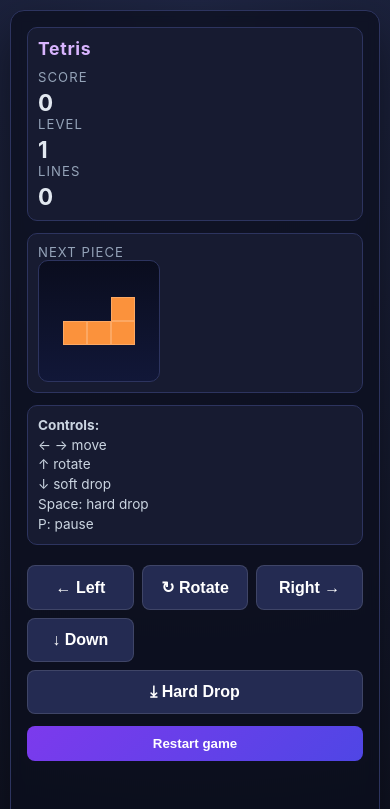
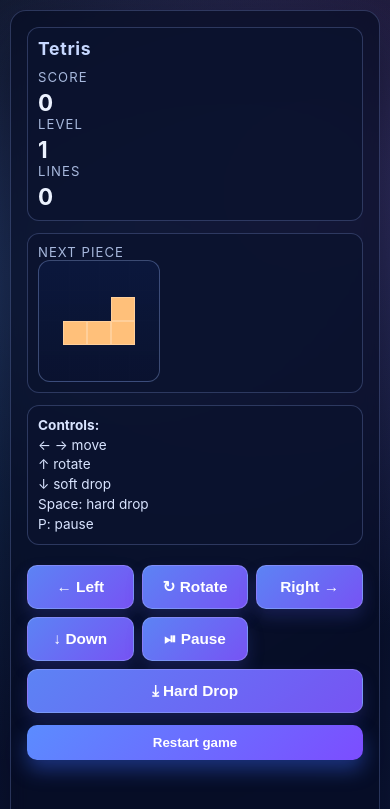
Before and after one commit to juancruzlunatech/Codex-Test, a plain HTML site: page index.html in a window 390 px wide. Shown: the top 809 px of the page. Drawn offline with Linux system fonts and the light colour scheme.

Commit message:
Refresh Tetris theme and improve mobile controls

```diff
--- a/index.html
+++ b/index.html
@@ -6,94 +6,137 @@
   <title>Tetris JS - Responsive Single Page</title>
   <style>
     :root {
-      --bg: #0f1221;
-      --panel: #171b31;
-      --accent: #8b5cf6;
-      --text: #e2e8f0;
-      --muted: #94a3b8;
+      --bg: #070b1e;
+      --panel: rgba(12, 19, 47, 0.8);
+      --panel-border: rgba(154, 178, 255, 0.24);
+      --accent: #7dd3fc;
+      --text: #ecf2ff;
+      --muted: #a7b8dd;
+      --btn-start: #5b8cff;
+      --btn-end: #7c4dff;
+      --btn-shadow: rgba(57, 103, 246, 0.42);
     }
+
     * { box-sizing: border-box; }
+
     body {
       margin: 0;
       min-height: 100vh;
       display: grid;
       place-items: center;
-      background: radial-gradient(circle at top, #1f2644, var(--bg) 60%);
       color: var(--text);
       font-family: Inter, system-ui, -apple-system, Segoe UI, Roboto, sans-serif;
       padding: 20px;
+      background:
+        radial-gradient(circle at 15% 20%, rgba(80, 160, 255, 0.25), transparent 40%),
+        radial-gradient(circle at 85% 12%, rgba(185, 120, 255, 0.24), transparent 35%),
+        radial-gradient(circle at 50% 100%, rgba(124, 240, 214, 0.2), transparent 42%),
+        linear-gradient(155deg, #050814 0%, #0a1230 45%, #101d46 100%);
+      overflow-x: hidden;
     }
+
     .wrap {
       display: grid;
-      grid-template-columns: auto 220px;
+      grid-template-columns: auto 240px;
       gap: 18px;
-      background: rgba(10, 13, 28, 0.7);
-      border: 1px solid #2d345f;
-      border-radius: 14px;
-      box-shadow: 0 20px 50px rgba(0,0,0,0.5);
+      background: rgba(5, 11, 33, 0.68);
+      border: 1px solid var(--panel-border);
+      border-radius: 16px;
+      box-shadow: 0 24px 60px rgba(2, 6, 18, 0.6);
       padding: 16px;
-      backdrop-filter: blur(6px);
+      backdrop-filter: blur(8px);
     }
+
     #game {
       width: min(300px, 100%);
       height: auto;
       aspect-ratio: 1 / 2;
     }
+
     canvas {
-      background: linear-gradient(#0a0d1e, #111738);
-      border: 1px solid #2d345f;
-      border-radius: 10px;
+      background:
+        linear-gradient(rgba(12, 24, 62, 0.92), rgba(10, 19, 48, 0.95)),
+        repeating-linear-gradient(
+          0deg,
+          rgba(255, 255, 255, 0.04) 0,
+          rgba(255, 255, 255, 0.04) 1px,
+          transparent 1px,
+          transparent 30px
+        ),
+        repeating-linear-gradient(
+          90deg,
+          rgba(255, 255, 255, 0.04) 0,
+          rgba(255, 255, 255, 0.04) 1px,
+          transparent 1px,
+          transparent 30px
+        );
+      border: 1px solid rgba(161, 189, 255, 0.32);
+      border-radius: 12px;
       image-rendering: pixelated;
       display: block;
     }
+
     .hud {
       display: flex;
       flex-direction: column;
       gap: 12px;
     }
+
     .card {
       background: var(--panel);
-      border: 1px solid #2d345f;
-      border-radius: 10px;
+      border: 1px solid var(--panel-border);
+      border-radius: 12px;
       padding: 10px;
     }
+
     h1 {
       margin: 0 0 10px;
       font-size: 1.1rem;
-      color: #d8b4fe;
+      color: #c7d8ff;
       letter-spacing: .04em;
     }
+
     .label { color: var(--muted); font-size: .82rem; text-transform: uppercase; letter-spacing: .08em; }
     .value { font-size: 1.4rem; font-weight: 700; margin-top: 4px; }
-    .controls { font-size: .85rem; line-height: 1.45; color: #cbd5e1; }
+    .controls { font-size: .85rem; line-height: 1.45; color: #d9e4ff; }
+
     .touch-controls {
       display: none;
       grid-template-columns: repeat(3, minmax(0, 1fr));
       gap: 8px;
       margin-top: 8px;
     }
+
     .touch-controls button {
       padding: 12px 6px;
-      font-size: 1rem;
-      border: 1px solid rgba(255,255,255,.12);
-      background: #242b52;
+      font-size: .96rem;
+      border: 1px solid rgba(194, 211, 255, .28);
+      background: linear-gradient(135deg, rgba(97, 138, 255, .95), rgba(125, 88, 255, .95));
+      box-shadow: 0 8px 16px rgba(66, 69, 180, .28);
     }
+
     .touch-controls .wide { grid-column: span 3; }
+    .touch-controls .side { grid-column: span 1; }
+
     button {
       border: none;
-      border-radius: 8px;
+      border-radius: 10px;
       padding: 10px;
-      background: linear-gradient(135deg, #7c3aed, #4f46e5);
+      background: linear-gradient(135deg, var(--btn-start), var(--btn-end));
       color: #fff;
       font-weight: 700;
       cursor: pointer;
+      box-shadow: 0 10px 20px var(--btn-shadow);
     }
+
     button:hover { filter: brightness(1.08); }
+
     .over {
-      color: #fda4af;
+      color: #ffd0da;
       font-weight: 700;
       min-height: 22px;
     }
+
     @media (max-width: 760px) {
       body { padding: 10px; }
       .wrap {
@@ -135,7 +178,8 @@
         <button data-action="rotate">↻ Rotate</button>
         <button data-action="right">Right →</button>
         <button data-action="down">↓ Down</button>
-        <button class="wide" data-action="drop">⤓ Hard Drop</button>
+        <button data-action="pause" class="side">⏯ Pause</button>
+        <button data-action="drop" class="wide">⤓ Hard Drop</button>
       </div>
       <button id="restart">Restart game</button>
       <div class="over" id="status"></div>
@@ -150,8 +194,13 @@
   const board = Array.from({ length: ROWS }, () => Array(COLS).fill(0));
 
   const colors = {
-    I: '#22d3ee', O: '#fde047', T: '#c084fc', S: '#34d399',
-    Z: '#f87171', J: '#60a5fa', L: '#fb923c'
+    I: '#5ee7ff',
+    O: '#ffe58f',
+    T: '#c7a6ff',
+    S: '#70f6c3',
+    Z: '#ff8fa6',
+    J: '#8fc8ff',
+    L: '#ffc07a'
   };
 
   const shapes = {
@@ -205,10 +254,20 @@
   let next = createPiece();
 
   function drawBlock(c, x, y, color) {
+    const px = x * BLOCK;
+    const py = y * BLOCK;
+
     c.fillStyle = color;
-    c.fillRect(x * BLOCK, y * BLOCK, BLOCK, BLOCK);
-    c.strokeStyle = 'rgba(255,255,255,.15)';
-    c.strokeRect(x * BLOCK + .5, y * BLOCK + .5, BLOCK - 1, BLOCK - 1);
+    c.fillRect(px, py, BLOCK, BLOCK);
+
+    c.fillStyle = 'rgba(255,255,255,0.2)';
+    c.fillRect(px + 2, py + 2, BLOCK - 4, 5);
+
+    c.fillStyle = 'rgba(10,20,45,0.2)';
+    c.fillRect(px + 2, py + BLOCK - 8, BLOCK - 4, 6);
+
+    c.strokeStyle = 'rgba(255,255,255,.22)';
+    c.strokeRect(px + .5, py + .5, BLOCK - 1, BLOCK - 1);
   }
 
   function collide(piece, offX = 0, offY = 0, shape = piece.shape) {
@@ -299,12 +358,11 @@
       if (cell) drawBlock(ctx, x, y, colors[cell]);
     }));
 
-    // Ghost piece
     let ghostY = current.y;
     while (!collide(current, 0, ghostY - current.y + 1)) ghostY++;
     current.shape.forEach((row, y) => row.forEach((v, x) => {
       if (!v) return;
-      ctx.fillStyle = 'rgba(148,163,184,.20)';
+      ctx.fillStyle = 'rgba(167, 184, 221, 0.24)';
       ctx.fillRect((current.x + x) * BLOCK, (ghostY + y) * BLOCK, BLOCK, BLOCK);
     }));
 
@@ -324,7 +382,7 @@
       if (!v) return;
       nextCtx.fillStyle = colors[next.type];
       nextCtx.fillRect(offsetX + x * size, offsetY + y * size, size, size);
-      nextCtx.strokeStyle = 'rgba(255,255,255,.2)';
+      nextCtx.strokeStyle = 'rgba(255,255,255,.24)';
       nextCtx.strokeRect(offsetX + x * size + .5, offsetY + y * size + .5, size - 1, size - 1);
     }));
   }
@@ -364,11 +422,16 @@
     updateHud();
   }
 
+  function togglePause() {
+    if (gameOver) return;
+    paused = !paused;
+    statusEl.textContent = paused ? '⏸️ Paused' : '';
+  }
+
   document.addEventListener('keydown', (e) => {
     if (gameOver && e.key.toLowerCase() !== 'r') return;
     if (e.key.toLowerCase() === 'p') {
-      paused = !paused;
-      statusEl.textContent = paused ? '⏸️ Paused' : '';
+      togglePause();
       return;
     }
     if (paused || gameOver) return;
@@ -390,6 +453,10 @@
   });
 
   function handleAction(action) {
+    if (action === 'pause') {
+      togglePause();
+      return;
+    }
     if (paused || gameOver) return;
     if (action === 'left' && !collide(current, -1, 0)) current.x--;
     else if (action === 'right' && !collide(current, 1, 0)) current.x++;
```
